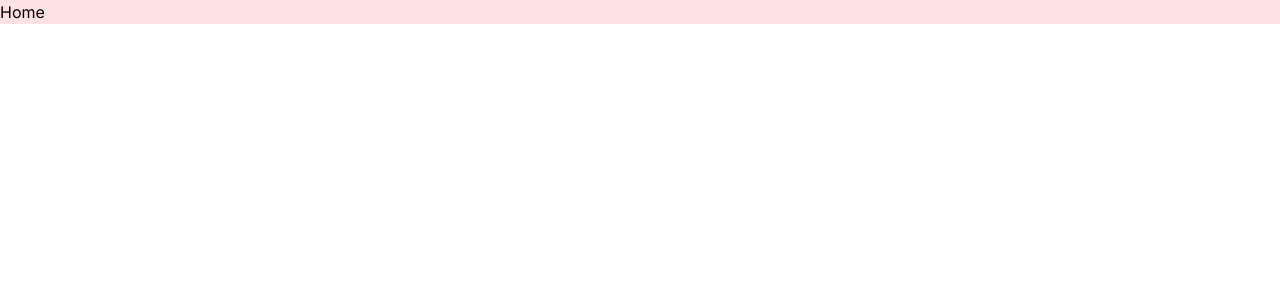
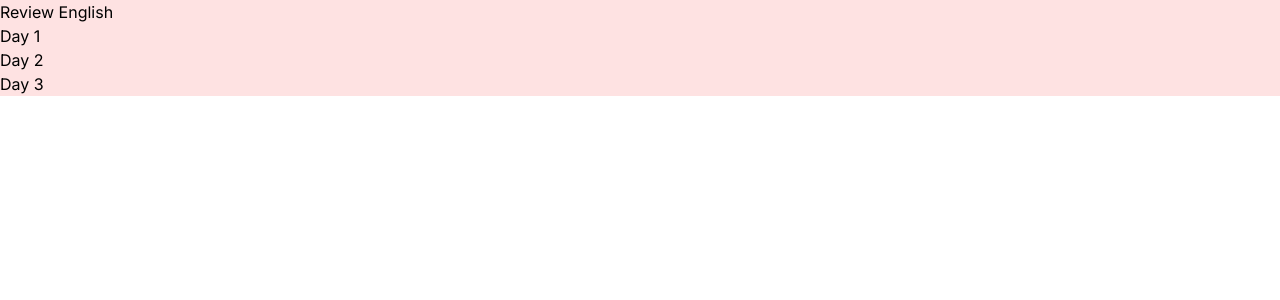
Before and after one commit to Choi-jujuyeon/Study-with_T_H662, a Next.js app in the folder review-english-2/: page / in a window 1280 px wide. Shown: the top 300 px of the page. Built offline with nearby package versions, Linux system fonts and the light colour scheme.

Commit message:
create-li-tag

```diff
--- a/review-english-2/src/app/page.tsx
+++ b/review-english-2/src/app/page.tsx
@@ -1,5 +1,20 @@
 import { NextPage } from "next";
 const Home: NextPage = () => {
-    return <main className="bg-red-100">Home</main>;
+    return (
+        <main className="bg-red-100 ">
+            <div>Review English</div>
+            <ul>
+                <li>
+                    <button>Day 1</button>
+                </li>
+                <li>
+                    <button>Day 2</button>
+                </li>
+                <li>
+                    <button>Day 3</button>
+                </li>
+            </ul>
+        </main>
+    );
 };
 export default Home;
```
